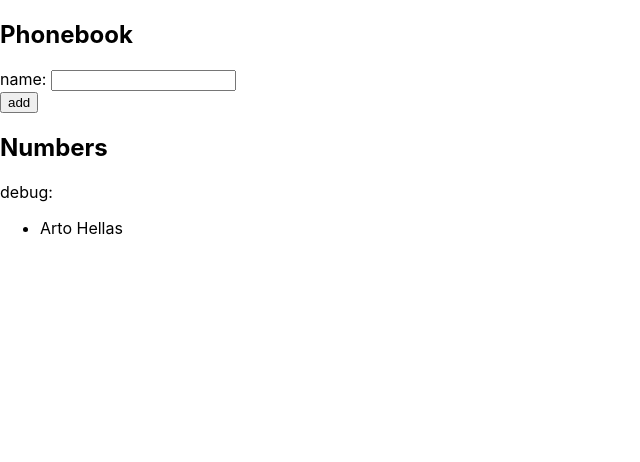
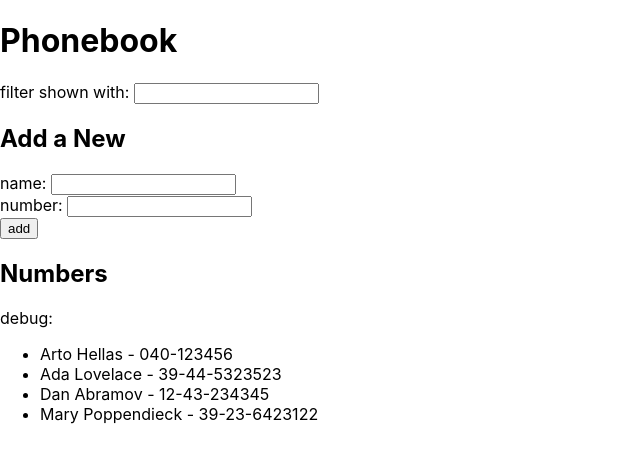
Before and after one commit to javiPilgrim/FullStack-Open, a React (Create React App) app in the folder part2/phonebook/: page / in a window 1280 px wide. Shown: the top 462 px of the page, without its empty margins (0-640 px from the left). Built offline with nearby package versions, Linux system fonts and the light colour scheme.

Commit message:
exercise 2.9

```diff
--- a/part2/phonebook/src/App.js
+++ b/part2/phonebook/src/App.js
@@ -1,52 +1,86 @@
-import React, { useState } from 'react'
+import React, { useState } from 'react';
 
 const App = () => {
-  const [ persons, setPersons ] = useState([
-    { name: 'Arto Hellas' }
-  ])
-  const [ newName, setNewName ] = useState('')
+  const [persons, setPersons] = useState([
+    { name: 'Arto Hellas', number: '040-123456' },
+    { name: 'Ada Lovelace', number: '39-44-5323523' },
+    { name: 'Dan Abramov', number: '12-43-234345' },
+    { name: 'Mary Poppendieck', number: '39-23-6423122' }
+  ]);
 
-  const addName = (event) => {
-    event.preventDefault()
-    console.log('button clicked', event.target)
-    const nextName = {
-      name: newName
+  const [newName, setNewName] = useState('');
+  const [newNumber, setNewNumber] = useState('');
+  const [newSearch, setNewSearch] = useState('')
+
+  const addPerson = (event) => {
+
+    const nextPerson = {
+      name: newName,
+      number: newNumber
+    };
+
+      const foundPerson = persons.find(person => person.name === nextPerson.name)
+    if(foundPerson){
+      console.log("lo ha visto");
+      alert(`${nextPerson.name} is already added on phonebook`);
+      setNewName("");
+      setNewNumber("");
+    }else{
+      setPersons(persons.concat(nextPerson));
+      setNewName("");
+      setNewNumber("");
     }
-  const foundPerson = persons.find(person => person.name === nextName.name)
-    if(foundPerson){
-      console.log("lo ha visto")
-      alert(`${nextName.name} is already added on phonebook`)
-      setNewName("")
-    }else{
-      setPersons(persons.concat(nextName))
-      setNewName("")
-    }
+  };
+
+  const nameFilter = () => {
+    const personWith = persons.filter((x) =>
+      x.name.toLowerCase().includes(newSearch.toLowerCase())
+    )
+    return personWith
   }
 
+
+
+  const handleSubmit = (event) => {
+    event.preventDefault();
+    addPerson();
+  };
+
   const handleNameChange = (event) => {
-    setNewName(event.target.value)
+    setNewName(event.target.value);
+  };
+
+  const handleNumberChange = (event) => {
+    setNewNumber(event.target.value);
+  };
+
+  const handleFilterChange = (event) => {
+    setNewSearch(event.target.value)
   }
 
   return (
     <div>
-      <h2>Phonebook</h2>
-      <form onSubmit={addName}>
+      <h1>Phonebook</h1>
+      filter shown with: <input value={newSearch} onChange={handleFilterChange} />
+      <h2>Add a New</h2>
+      <form onSubmit={handleSubmit}>
         <div>
-          name: <input value={newName} onChange={handleNameChange} />
+          name: <input value={newName} onChange={handleNameChange} /> <br/>
+          number: <input value={newNumber} onChange={handleNumberChange} />
         </div>
         <div>
           <button type="submit">add</button>
         </div>
       </form>
       <h2>Numbers</h2>
-      <div>debug: {newName}</div>
+      <div>debug: {newSearch}</div>
       <ul>
-        {persons.map((person) =>
-          <li key={person.name}>{person.name}</li>
-        )}
+        {nameFilter().map((person) => (
+          <li key={person.name}>{person.name} - {person.number}</li>
+        ))}
       </ul>
     </div>
-  )
-}
+  );
+};
 
-export default App
+export default App;
```
